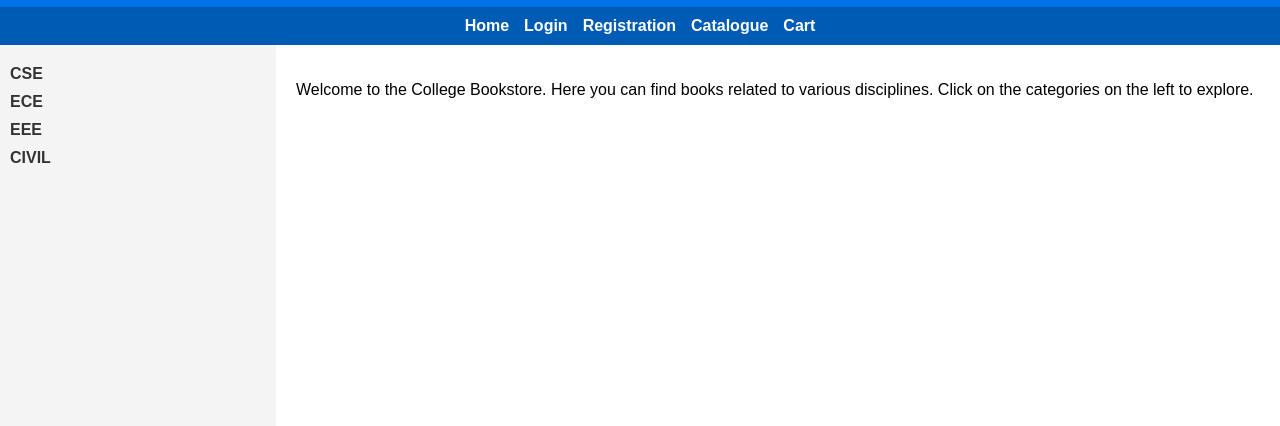
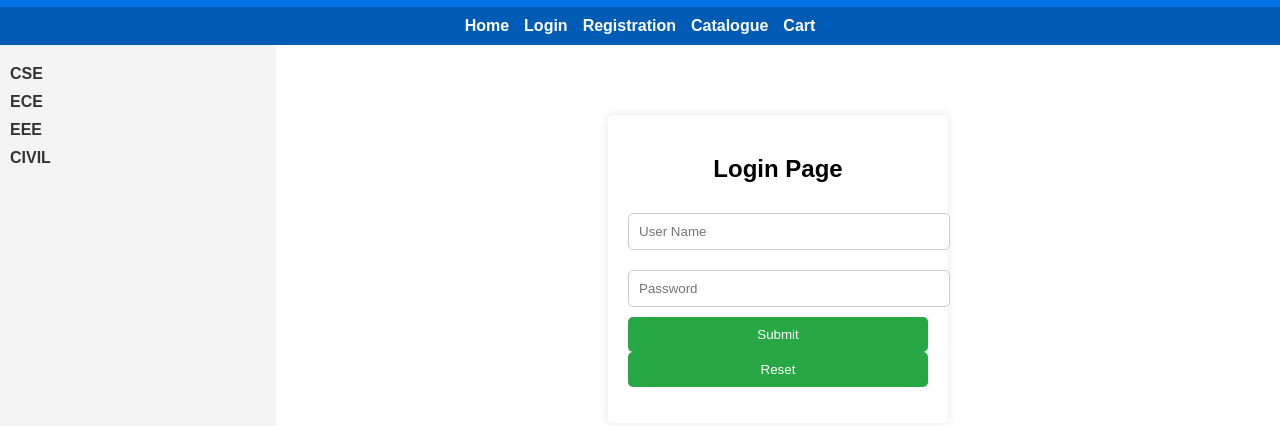
Before and after one commit to Abhay-Chaudhary1012/College-Assignment, a plain HTML site: page index.html in a window 1280 px wide. Shown: the part 50-476 px from the top of the page. Drawn offline with Linux system fonts and the light colour scheme.

Commit message:
Add files via upload

```diff
--- a/index.html
+++ b/index.html
@@ -54,6 +54,35 @@
             flex: 1;
             padding: 20px;
         }
+        .login-container {
+            background: white;
+            padding: 20px;
+            box-shadow: 0px 0px 10px rgba(0, 0, 0, 0.1);
+            border-radius: 5px;
+            width: 300px;
+            text-align: center;
+            margin: auto;
+            margin-top: 50px;
+        }
+        input {
+            width: 100%;
+            padding: 10px;
+            margin: 10px 0;
+            border: 1px solid #ccc;
+            border-radius: 5px;
+        }
+        button {
+            width: 100%;
+            padding: 10px;
+            background-color: #28a745;
+            color: white;
+            border: none;
+            border-radius: 5px;
+            cursor: pointer;
+        }
+        button:hover {
+            background-color: #218838;
+        }
     </style>
 </head>
 <body>
@@ -75,8 +104,30 @@
             <a href="#">CIVIL</a>
         </div>
         <div class="right-frame">
-            <p>Welcome to the College Bookstore. Here you can find books related to various disciplines. Click on the categories on the left to explore.</p>
+            <div class="login-container">
+                <h2>Login Page</h2>
+                <input type="text" id="username" placeholder="User Name" required>
+                <input type="password" id="password" placeholder="Password" required>
+                <button onclick="validateLogin()">Submit</button>
+                <button type="reset">Reset</button>
+                <p id="error-message" style="color: red;"></p>
+            </div>
         </div>
     </div>
+
+    <script>
+        function validateLogin() {
+            var username = document.getElementById("username").value;
+            var password = document.getElementById("password").value;
+            var errorMessage = document.getElementById("error-message");
+
+            if (username === "admin" && password === "password123") {
+                alert("Login successful!");
+                errorMessage.textContent = "";
+            } else {
+                errorMessage.textContent = "Invalid username or password";
+            }
+        }
+    </script>
 </body>
 </html>
```
